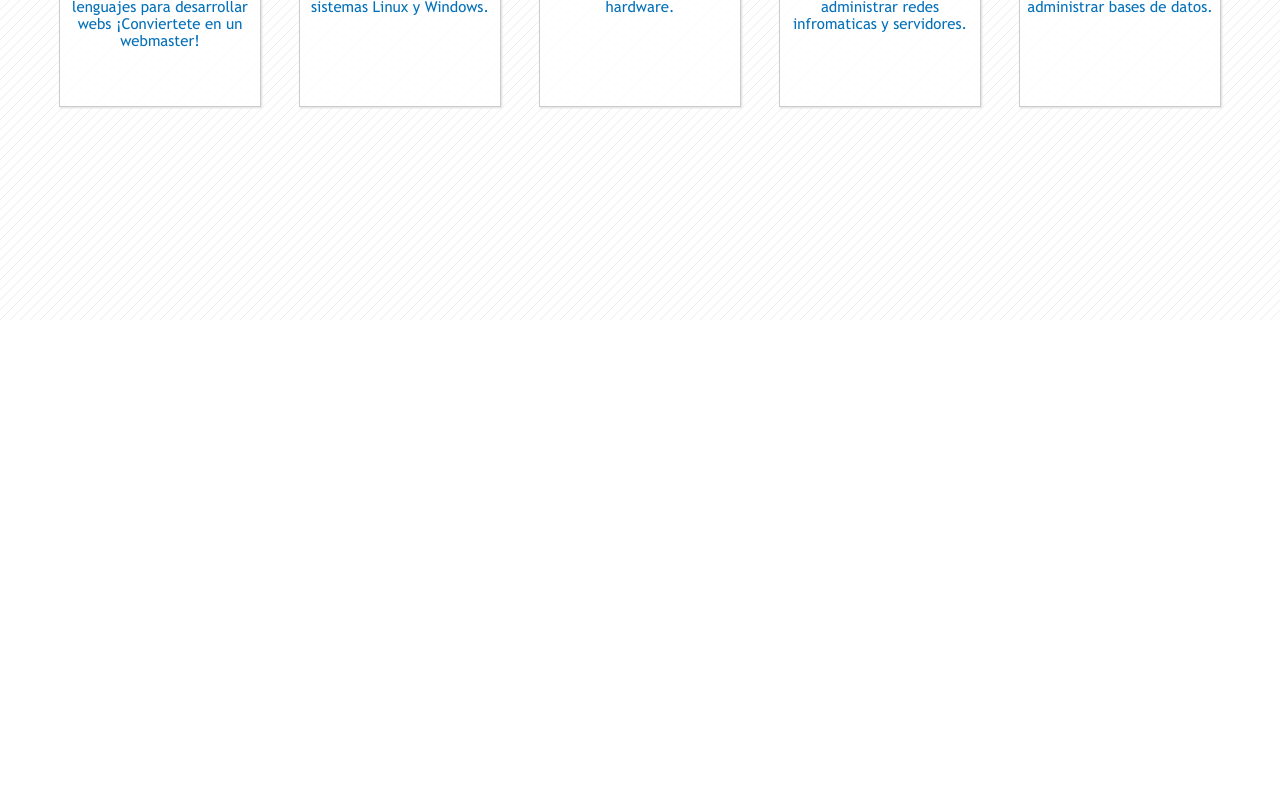
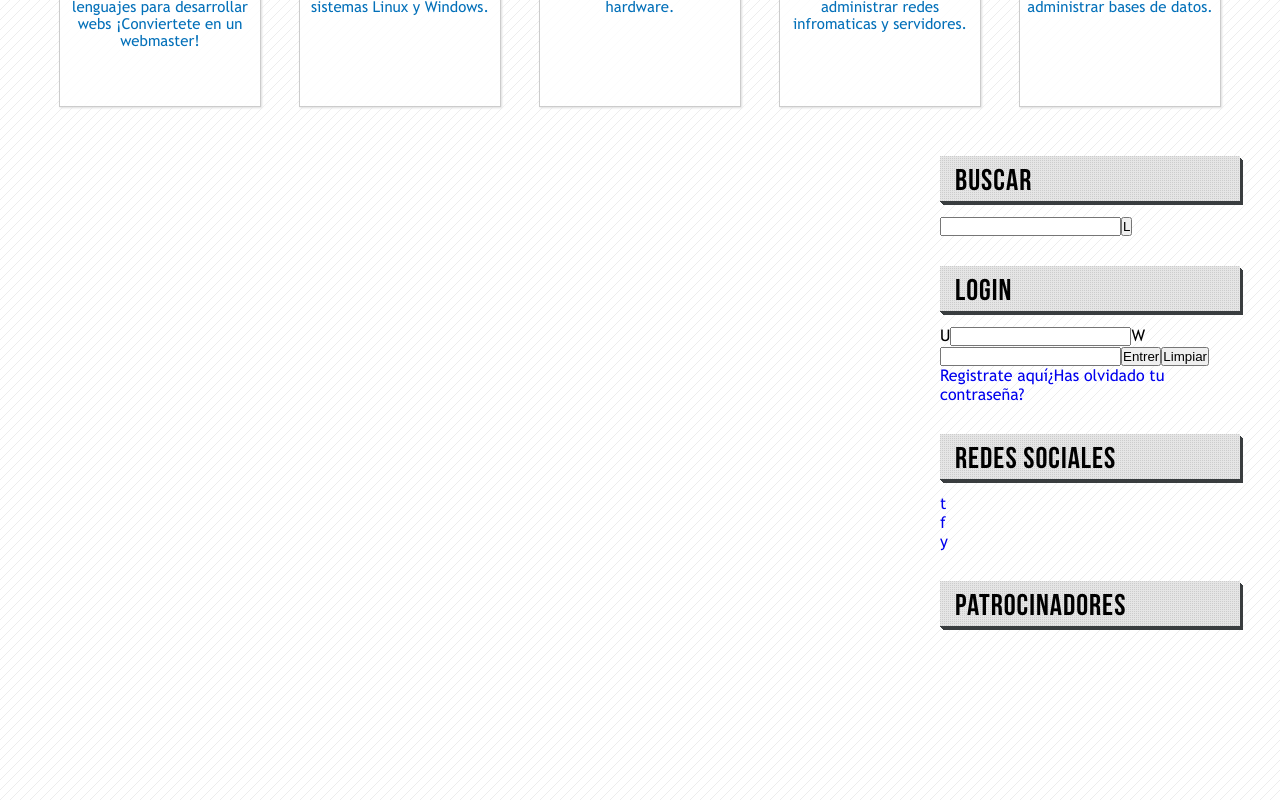
Before and after one commit to Melanialassia/Master-CSS-Responsive, a React (Vite) app: page / in a window 1280 px wide. Shown: the part 480-1280 px from the top of the page. Before the commit the page ends 800 px from the top, so only its background shows below. Built offline with nearby package versions, Linux system fonts and the light colour scheme.

Commit message:
start whit laterl

```diff
--- a/src/App.jsx
+++ b/src/App.jsx
@@ -3,6 +3,7 @@
 function App() {
   return (
     <div className={style.container}>
+      {/* <!-- Inicio HEADER --> */}
       <header className={style.header}>
         <div className={style.wrap}>
           <div className={style.logo}>
@@ -27,12 +28,19 @@
           </nav>
         </div>
       </header>
+
+      {/* <!-- Fin HEADER --> */}
+
       <section className={style.wrap}>
         <section className={style.info}>
+          {/* <!-- Inicio BANNER --> */}
           <div className={style.banner}>
             <h1> CURSO DE MASTER EN CSS CON VÍCTOR ROBLES</h1>
           </div>
-          <div className={style.cards}>
+          {/* <!-- Fin BANNER --> */}
+
+          {/* <!-- Inicio Cartas --> */}
+          <div>
             <div className={style.card}>
               <p className={style.icon}>H</p>
               <h2 className={style.category}>Desarrollo Web</h2>
@@ -76,7 +84,47 @@
               </p>
             </div>
           </div>
+          {/* <!-- Fin Cartas --> */}
         </section>
+
+        {/* <!-- Inicio barra lateral --> */}
+        <aside className={style.lateral}>
+          <h3> BUSCAR</h3>
+          <div className={style.search}>
+            <form action="">
+              <input type="text" />
+              <input type="button" value="L" />
+            </form>
+          </div>
+          <h3>LOGIN</h3>
+          <div>
+            <form action="">
+              <label id="user"> U</label>
+              <input type="email" />
+              <label id="password">W</label>
+              <input type="password" />
+              <input type="submit" value="Entrer" />
+              <input type="reset" value="Limpiar" />
+              <a href="#"> Registrate aquí</a>
+              <a href="#">¿Has olvidado tu contraseña?</a>
+            </form>
+          </div>
+          <h3>REDES SOCIALES</h3>
+          <div className={style.social}>
+            <div className={style.twitter}>
+              <a href="#">t</a>
+            </div>
+            <div className={style.facebook}>
+              <a href="#">f</a>
+            </div>
+            <div className={style.youtube}>
+              <a href="#">y</a>
+            </div>
+          </div>
+          <h3>PATROCINADORES</h3>
+          <div className={style.sponsors}></div>
+        </aside>
+        {/* <!-- Fin barra lateral --> */}
       </section>
     </div>
   );
--- a/src/App.module.css
+++ b/src/App.module.css
@@ -164,3 +164,29 @@
   color: #0370b9;
   font-size: 15px;
 }
+
+/* LATERAL*/
+
+.lateral {
+  width: 300px;
+  min-height: 1200px;
+  font-family: "TrebuchetMS";
+  float: right;
+}
+
+.lateral h3 {
+  display: block;
+  width: auto;
+  height: 45px;
+  line-height: 50px;
+  background: url(assets/pxgray.png), white;
+  box-shadow: 0px 1px 0px #393d3f, 1px 2px 0px #393d3f, 2px 3px 0px #393d3f,
+    3px 4px 0px #393d3f;
+  font-size: 30px;
+  font-family: "BebasNeue";
+  font-weight: normal;
+  letter-spacing: 1px;
+  padding-left: 15px;
+  margin-top: 30px;
+  margin-bottom: 15px ;
+}
```
